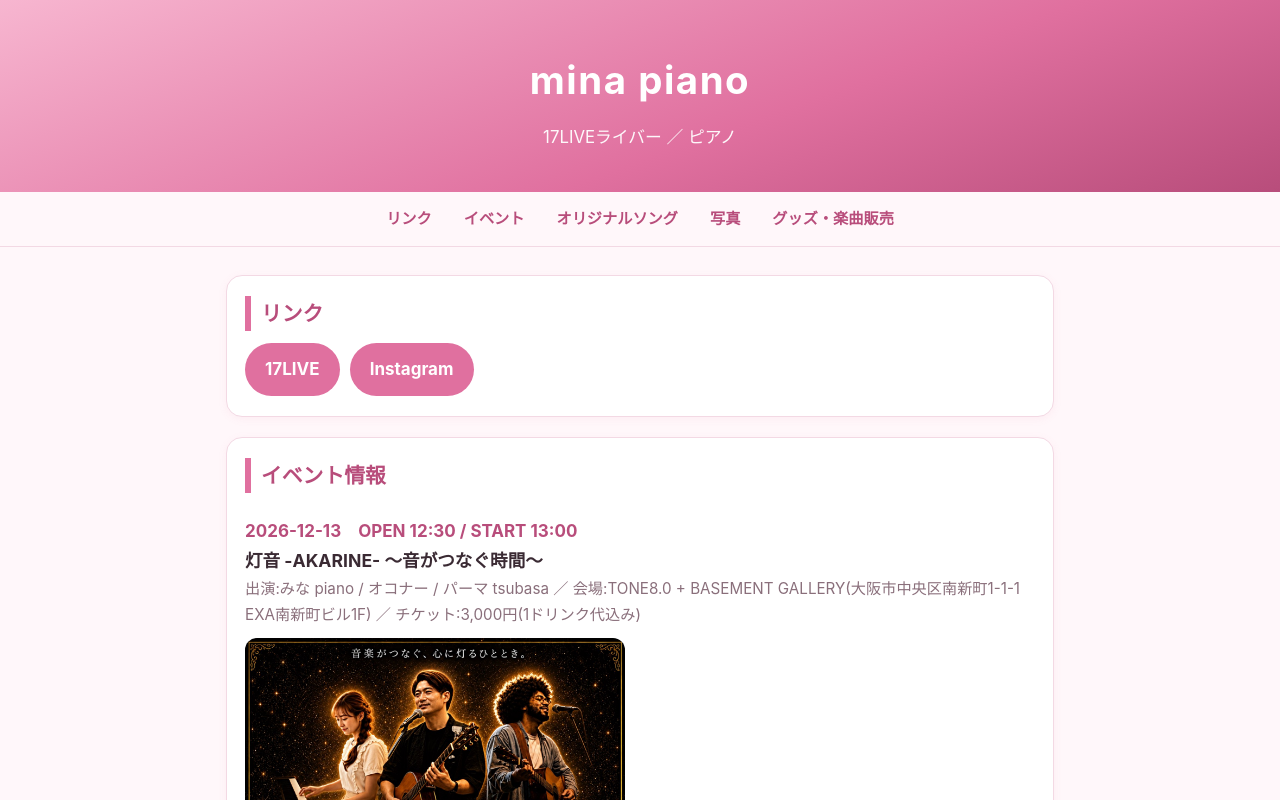
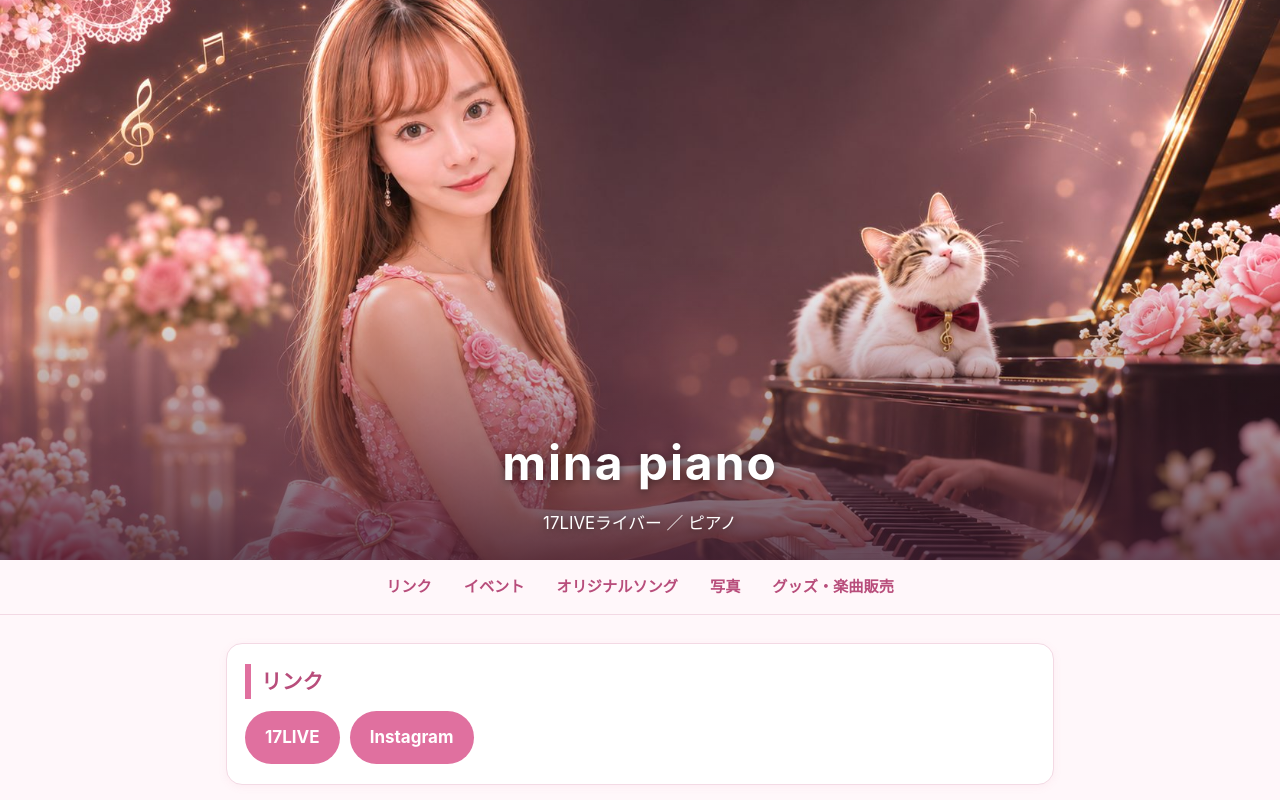
Before and after one commit to mina-piano/mina-piano.github.io, a plain HTML site: page index.html in a window 1280 px wide. Shown: the top 800 px of the page. Drawn offline with Linux system fonts and the light colour scheme.

Commit message:
Add files via upload

```diff
--- a/index.html
+++ b/index.html
@@ -8,15 +8,20 @@
 <meta property="og:title" content="mina piano オフィシャルホームページ">
 <meta property="og:description" content="イベント情報・写真・オリジナルソング・リンク集">
 <meta property="og:type" content="website">
+<meta property="og:image" content="https://mina-piano.github.io/header.jpg">
+<meta name="twitter:card" content="summary_large_image">
 <style>
 :root{--bg:#fff7fa;--card:#ffffff;--ink:#3a2a33;--sub:#8a6f7b;--accent:#e0709f;--accent2:#b84d7b;--line:#f3d9e4}
 *{box-sizing:border-box}
 html{scroll-behavior:smooth}
 body{margin:0;background:var(--bg);color:var(--ink);font-family:-apple-system,BlinkMacSystemFont,"Hiragino Sans","Yu Gothic",Meiryo,sans-serif;line-height:1.7;font-size:17px}
 a{color:var(--accent2)}
-header.hero{background:linear-gradient(160deg,#f7b6d0,#e0709f 60%,#b84d7b);color:#fff;text-align:center;padding:48px 20px 40px}
-header.hero h1{margin:0;font-size:2.4rem;letter-spacing:.04em}
-header.hero p{margin:10px 0 0;font-size:1.05rem;opacity:.95}
+header.hero{position:relative;color:#fff;text-align:center;background:url(header.jpg) 38% center/cover no-repeat,linear-gradient(160deg,#f7b6d0,#e0709f 60%,#b84d7b);aspect-ratio:4/3;max-height:78vh;min-height:260px;display:flex;align-items:flex-end;justify-content:center}
+header.hero::before{content:"";position:absolute;inset:0;background:linear-gradient(to bottom,rgba(58,26,45,0) 45%,rgba(58,26,45,.78) 100%)}
+header.hero .in{position:relative;padding:0 16px 22px}
+header.hero h1{margin:0;font-size:2.4rem;letter-spacing:.04em;text-shadow:0 2px 10px rgba(0,0,0,.55)}
+header.hero p{margin:6px 0 0;font-size:1.05rem;text-shadow:0 1px 8px rgba(0,0,0,.6)}
+@media(min-width:760px){header.hero{aspect-ratio:16/7;background-position:center 30%}header.hero h1{font-size:3rem}}
 .note{font-size:.9rem;opacity:.9}
 nav{position:sticky;top:0;z-index:5;background:rgba(255,247,250,.95);border-bottom:1px solid var(--line);display:flex;flex-wrap:wrap;justify-content:center;gap:4px 16px;padding:8px 10px}
 nav a{text-decoration:none;color:var(--accent2);font-weight:700;padding:6px 8px;font-size:.95rem}
@@ -46,15 +51,18 @@ details summary{cursor:pointer;color:var(--sub);margin-top:10px}
 .song .t{font-weight:700;font-size:1.1rem}
 .song .m{color:var(--sub);font-size:.95rem;margin-bottom:6px}
 audio{width:100%}
+a.dl{display:inline-block;margin-top:6px;padding:6px 14px;border:2px solid var(--accent);border-radius:999px;text-decoration:none;font-weight:700;font-size:.9rem}
 #lb{position:fixed;inset:0;background:rgba(0,0,0,.85);display:none;align-items:center;justify-content:center;z-index:20;padding:16px}
 #lb img{max-width:100%;max-height:100%;border-radius:8px}
 footer{text-align:center;color:var(--sub);font-size:.85rem;padding:20px 16px 40px}
 </style>
 </head>
 <body>
-<header class="hero">
-  <h1>mina piano</h1>
-  <p>17LIVEライバー ／ ピアノ</p>
+<header class="hero" role="img" aria-label="mina piano">
+  <div class="in">
+    <h1>mina piano</h1>
+    <p>17LIVEライバー ／ ピアノ</p>
+  </div>
 </header>
 <nav>
   <a href="#links">リンク</a>
@@ -134,6 +142,7 @@ footer{text-align:center;color:var(--sub);font-size:.85rem;padding:20px 16px 40p
       var h='<div class="song"><div class="t">'+esc(r[0])+'</div>';
       if(r[2]) h+='<div class="m">'+esc(r[2])+'</div>';
       h+='<audio controls preload="none" src="'+esc(r[1])+'"></audio>';
+      h+='<div class="m"><a class="dl" href="'+esc(r[1])+'" download="'+esc(r[0].replace(/[\\\/:*?"<>|]/g,' '))+'.mp3">この曲をダウンロード</a></div>';
       if(r[3]&&okUrl(r[3])) h+='<div class="m"><a href="'+esc(r[3])+'" target="_blank" rel="noopener">配信・購入はこちら</a></div>';
       return h+'</div>';
     }).join('');
```
Also changed, not shown: header.jpg (added).
